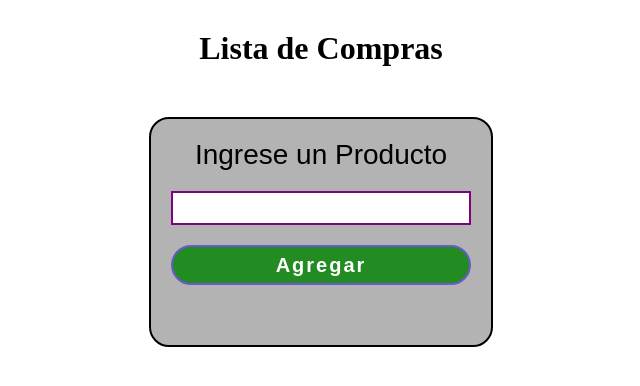
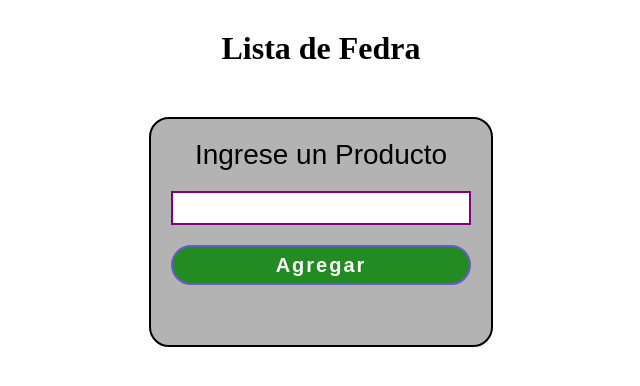
Before and after one commit to waku1044/Lista-de-productos, a plain HTML site: page index.html in a window 1280 px wide. Shown: the whole page, without its empty margins (319-959 px from the left). Drawn offline with nearby package versions, Linux system fonts and the light colour scheme.

Commit message:
modification

```diff
--- a/index.html
+++ b/index.html
@@ -8,7 +8,7 @@
 	<title>Lista de Productos</title>
 </head>
 <body>
-	<h1>Lista de Compras</h1>
+	<h1>Lista de Fedra</h1>
 	<div id="container">
 		<div id="form">
 			<label for="">Ingrese un Producto</label>
```
